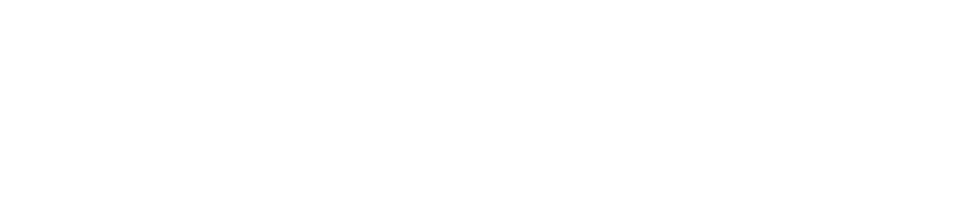
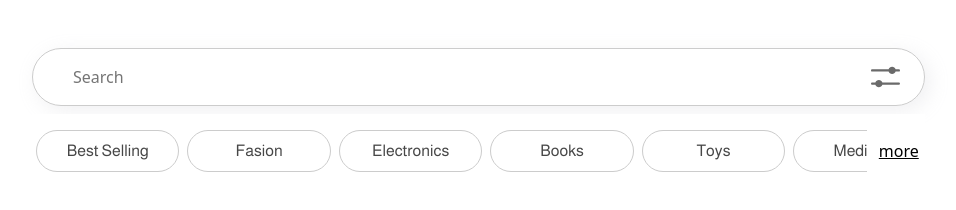
Before and after one commit to MahmoudAbuyousef/Project_eCommerce, a plain HTML site: page index.html in a window 1280 px wide. Shown: the whole page, without its empty margins (50-1006 px from the left). Drawn offline with nearby package versions, Linux system fonts and the light colour scheme.

Commit message:
Add Search and Categories Section

```diff
--- a/assets/css/style.css
+++ b/assets/css/style.css
@@ -0,0 +1,79 @@
+/* ====================== COLOR VARIABLES =================== */
+:root {
+  --main-color: #e5e5e5;
+}
+
+/* ===================== GLOBAL ROLES ======================*/
+* {
+  margin: 0;
+  padding: 0;
+  box-sizing: border-box;
+  outline: none;
+  border: none;
+}
+
+body {
+  background-color: #fff;
+}
+
+a {
+  text-decoration: none;
+}
+
+/* ==================== SEARCH =================== */
+.search__bar {
+  display: flex;
+  align-items: center;
+  justify-content: space-between;
+  padding: 0 1.5rem;
+  width: 80%;
+  border-radius: 2rem;
+  border: 1px solid #ccc;
+  box-shadow: 5px 5px 20px rgba(181, 181, 191, 0.2);
+}
+
+.search__bar form {
+  width: 100%;
+}
+
+form input {
+  background-color: transparent;
+  width: 90%;
+  padding: 1rem;
+}
+
+/* =========================== CATEGORIES ================== */
+.content__categories {
+  width: 80%;
+  padding: 1rem;
+  background-color: #fff;
+  overflow: hidden;
+}
+
+.nav_link {
+  border: 1px solid #ccc;
+  /* box-shadow: 5px 5px 5px rgba(181, 181, 191, 0.2); */
+  font-family: 'Almarai', sans-serif;
+  font-weight: 400;
+}
+
+.nav_link a {
+  color: rgba(71, 71, 71, 1);
+  display: block;
+}
+
+.more {
+  position: relative;
+  left: 0;
+  z-index: 1;
+  transform: translateX(-30px);
+  display: flex;
+  align-items: center;
+  background-color: #fff;
+
+}
+
+.more a{
+  color: #000;
+  text-decoration: underline;
+}
--- a/index.html
+++ b/index.html
@@ -5,10 +5,109 @@
     <meta http-equiv="X-UA-Compatible" content="IE=edge" />
     <meta name="viewport" content="width=device-width, initial-scale=1.0" />
     <title>e-shopping-website-redesign</title>
+    <!-- =================== Bootstrap css ================= -->
+    <link
+      href="https://cdn.jsdelivr.net/npm/bootstrap@5.3.0-alpha1/dist/css/bootstrap.min.css"
+      rel="stylesheet"
+      integrity="sha384-GLhlTQ8iRABdZLl6O3oVMWSktQOp6b7In1Zl3/Jr59b6EGGoI1aFkw7cmDA6j6gD"
+      crossorigin="anonymous"
+    />
+    <!-- ==================== FONT ==================== -->
+    <link rel="preconnect" href="https://fonts.googleapis.com" />
+    <link rel="preconnect" href="https://fonts.gstatic.com" crossorigin />
+    <link
+      href="https://fonts.googleapis.com/css2?family=Almarai&display=swap"
+      rel="stylesheet"
+    />
+    <!-- ================== Main CSS ================== -->
     <link rel="stylesheet" href="assets/css/style.css" />
+    <!-- ================== ICON ====================== -->
     <link rel="icon" href="assets/images/favicon_io/favicon.ico" />
   </head>
   <body>
-
+    <!-- ==================== SEARCH =================== -->
+    <section class="search" id="search">
+      <div class="container pt-5">
+        <div class="search__bar" id="search-bar">
+          <form>
+            <input
+              type="search"
+              name="search_bar"
+              id="search--bar"
+              placeholder="Search"
+            />
+          </form>
+          <svg
+            width="30"
+            height="30"
+            viewBox="0 0 42 30"
+            fill="none"
+            xmlns="http://www.w3.org/2000/svg"
+          >
+            <path
+              d="M25.5073 7.2H1.8C0.805887 7.2 0 6.39411 0 5.4C0 4.40589 0.805887 3.6 1.8 3.6H25.5073C26.2486 1.50265 28.2488 0 30.6 0C32.9512 0 34.9514 1.50265 35.6927 3.6H40.2C41.1941 3.6 42 4.40589 42 5.4C42 6.39411 41.1941 7.2 40.2 7.2H35.6927C34.9514 9.29735 32.9512 10.8 30.6 10.8C28.2488 10.8 26.2486 9.29735 25.5073 7.2Z"
+              fill="#6A6A6A"
+            />
+            <path
+              d="M40.2 26.4C41.1941 26.4 42 25.5941 42 24.6C42 23.6059 41.1941 22.8 40.2 22.8H16.4927C15.7514 20.7027 13.7512 19.2 11.4 19.2C9.04881 19.2 7.04858 20.7027 6.30727 22.8H1.8C0.805888 22.8 0 23.6059 0 24.6C0 25.5941 0.805888 26.4 1.8 26.4H6.30727C7.04858 28.4973 9.04881 30 11.4 30C13.7512 30 15.7514 28.4973 16.4927 26.4H40.2Z"
+              fill="#6A6A6A"
+            />
+          </svg>
+        </div>
+      </div>
+    </section>
+    <!-- ===================== MAIN ===================== -->
+    <main class="main" id="main">
+      <!-- ===================== CATEGORIES ====================== -->
+      <section class="categories mt-2" id="categories">
+        <div class="container">
+          <div class="content__categories">
+            <div class="row flex-nowrap">
+              <div class="links row flex-nowrap">
+                <div
+                  class="col-lg-2 p-2 rounded-pill me-2 text-center nav_link"
+                >
+                  <a href="#">Best Selling</a>
+                </div>
+                <div
+                  class="col-lg-2 p-2 rounded-pill me-2 text-center nav_link"
+                >
+                  <a href="#">Fasion</a>
+                </div>
+                <div
+                  class="col-lg-2 p-2 rounded-pill me-2 text-center nav_link"
+                >
+                  <a href="#">Electronics</a>
+                </div>
+                <div
+                  class="col-lg-2 p-2 rounded-pill me-2 text-center nav_link"
+                >
+                  <a href="#">Books</a>
+                </div>
+                <div
+                  class="col-lg-2 p-2 rounded-pill me-2 text-center nav_link"
+                >
+                  <a href="#">Toys</a>
+                </div>
+                <div
+                  class="col-lg-2 p-2 rounded-pill me-2 text-center nav_link"
+                >
+                  <a href="#">Medicine</a>
+                </div>
+              </div>
+              <div class="more"><a href="#">more</a></div>
+            </div>
+          </div>
+        </div>
+      </section>
+    </main>
+    <!-- ====================== BOOTSTRAP JS-->
+    <script
+      src="https://cdn.jsdelivr.net/npm/bootstrap@5.3.0-alpha1/dist/js/bootstrap.bundle.min.js"
+      integrity="sha384-w76AqPfDkMBDXo30jS1Sgez6pr3x5MlQ1ZAGC+nuZB+EYdgRZgiwxhTBTkF7CXvN"
+      crossorigin="anonymous"
+    ></script>
+    <!-- ==================== MAIN JS ================== -->
+    <script src="assets/js/main.js"></script>
   </body>
 </html>
```
